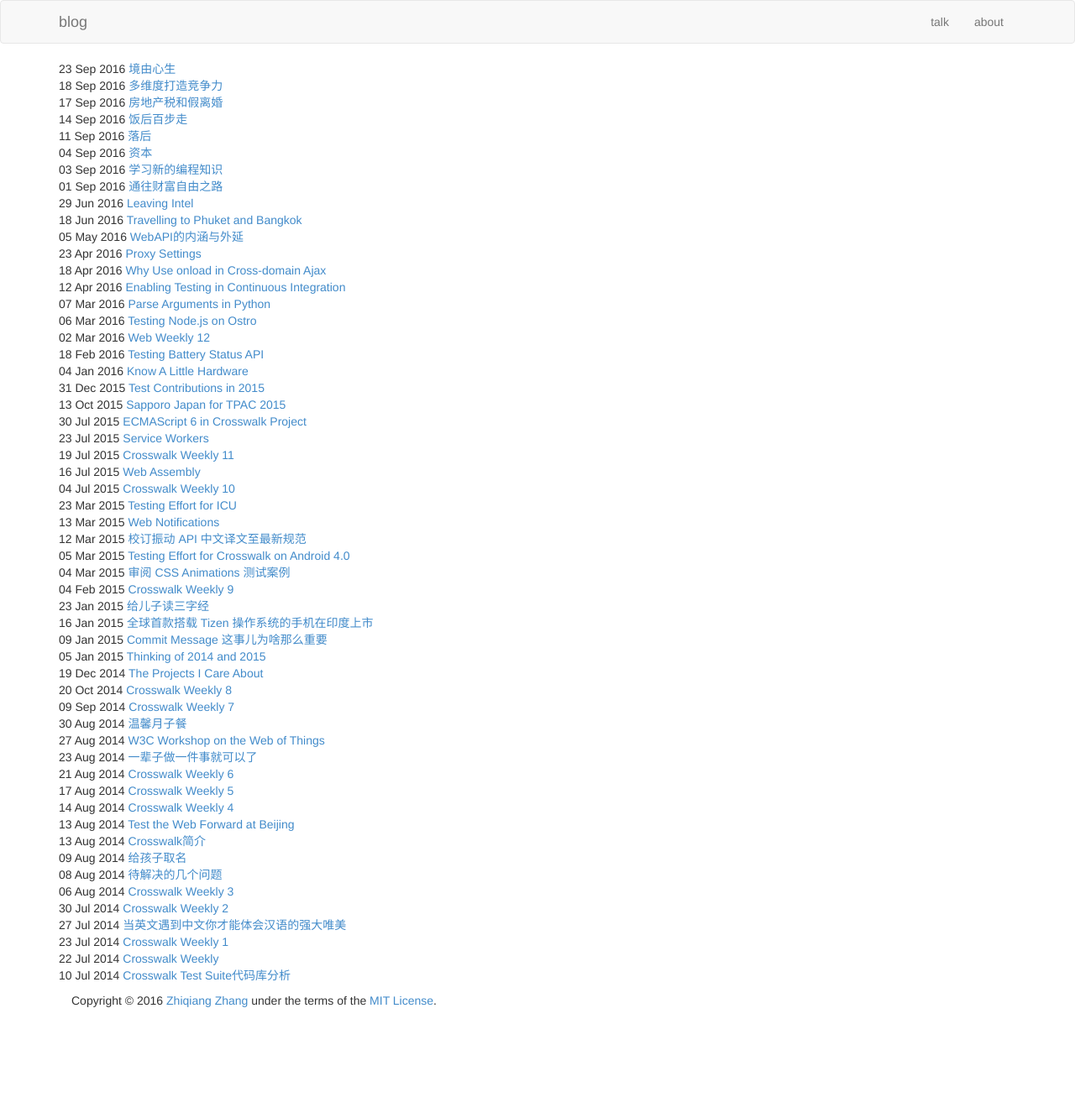
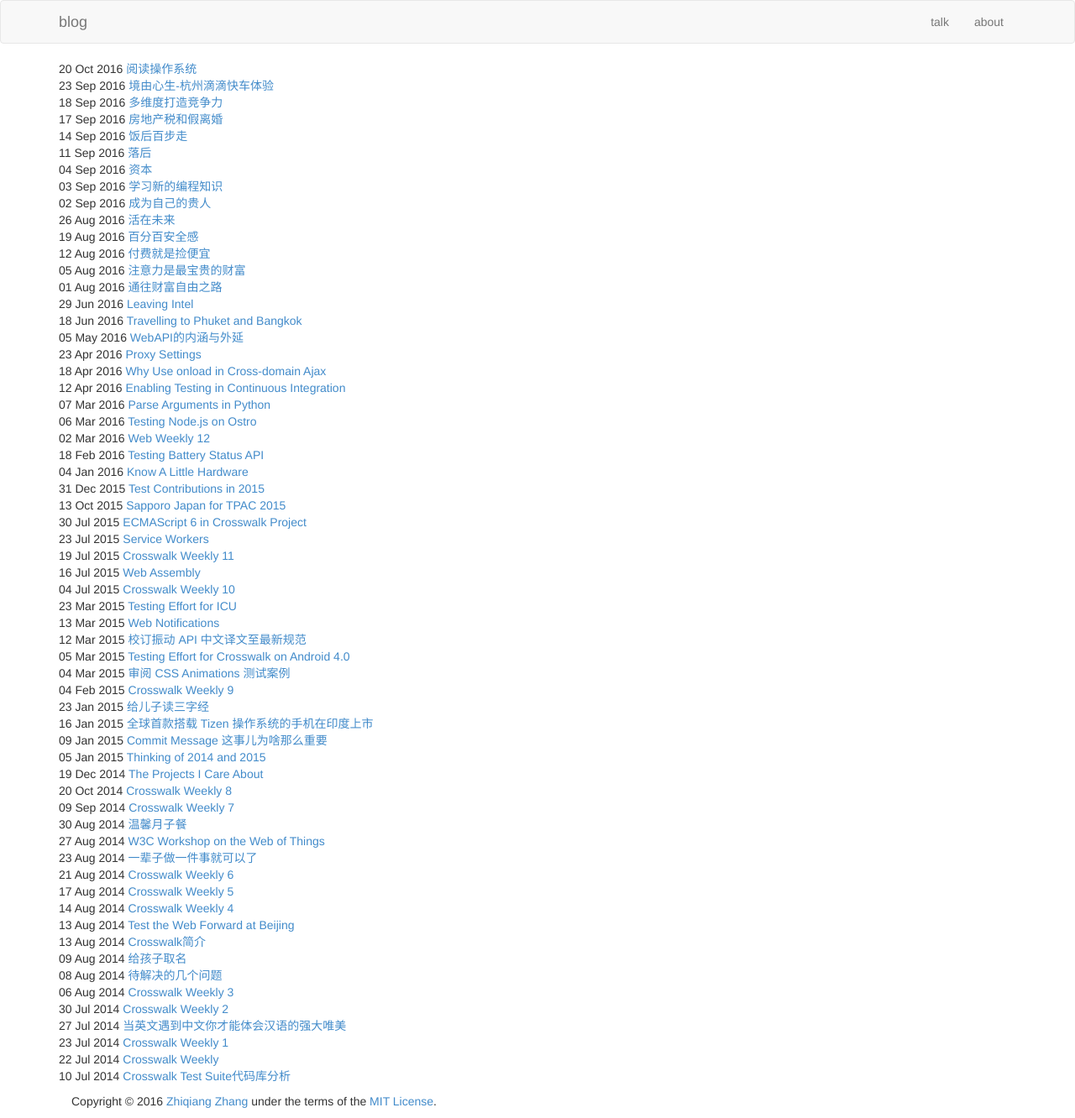
Before and after one commit to shuixin222/zqzhang.github.io, a Jekyll site: the page built from index.html, in a window 1280 px wide. Shown: the whole page at 84% size. Built offline with Jekyll 4.4.1, drawn with Linux system fonts in a browser that asks for light colours; before the commit the page ends 1212 px from its top, so only the background shows below that; some of the changed lines change nothing that is shown.

Commit message:
Reconstruct the articles

```diff
--- /dev/null
+++ b/_posts/2016-08-01-my-road-to-financial-freedom.md
@@ -0,0 +1,67 @@
+---
+layout: post
+type: post
+title: 通往财富自由之路
+---
+
+
+## 背景介绍
+
+实际上本文写于2016年9月1日。
+
+8月1日，经过几天内心激烈斗争，终于下定决心付费订阅《通往财富自由之路》，追随李笑
+来老师更新观念、升级认知体系、发现财富机会。这也是我第一次在网上付费阅读。阅读了
+7月27日首篇文章以来的几篇，顿时觉得199元的付费已然收回成本；也决定今年不再订阅别
+的报刊杂志，专心阅读此系列并认真思考、总结，而后践行。这里，将记录我的回复、思考
+和感悟，以及践行后的体会。
+
+同时，8月1日也是周一，李笑来老师这个专栏开始按照每周讲清楚一个概念的节奏，推出
+第一篇文章。把本文的发表日期改到这一天，以表对老师的敬意。
+
+本文将简要回顾之前的文章和观念。此后每周一篇，记录每天的思考和变化。
+
+## 财富自由
+
+### 一个字理解错了耽误好几年，一句话没弄明白错过一辈子
+
+扪心自问，我真的理解财富自由吗？
+
+还真没有，且看这两个英文：
+
+* freedom of wealth: 其着眼点是珠光宝气的财富或曰财产；在阅读此系列一个月之后的
+  今天，仍用了这个词，罪过哦。
+* financial freedom: 其着眼点是自由，哪里的自由？怎么自由法？老师在其文章中，
+  明明白白地写出了这个词，但却视而不见，想不起来了。
+
+再看老师给出的定义：
+
+> 所谓的个人财富自由，指的是某个人再也不用为了满足生活必需而出售自己的时间了。
+
+再进一步，如何提高自己的时间单价？
+
+> * 打工的人会首先想到要提高自己的时薪。
+> * 少部分人想办法把原来一份的时间，卖出更多份。
+
+财富自由是终点吗？
+
+### 钱这东西，赚得多与少、快与慢，取决于你的思考质量和系统效率
+
+付费订阅专栏时，已经有近3万人订阅了，到今日5万多人了。在我看来，已经很了不起了。
+也掰手指头算了下，老师靠这个专栏，已经赚到1000万了；一年后再出版书，再赚千万元，
+也是很容易的。再看看苦逼的自己，难道不应该思考吗？提高时薪还是想办法卖出更多份？
+
+写到这里，还是发现自己没有好好地一字不漏地阅读。老师清清楚楚地在第一篇文章写道：
+
+> 这个频道产生的所有税后收入，我希望也能放到一个奖学金中，用于鼓励大学生学习
+  编程知识（新生大学正在筹备软件学院）。
+
+没钱真的是种病，得治。没钱的我，却在那里瞎掰扯，替亿万富翁算收入。
+
+## 三条铁律
+
+
+
+## 参考资料
+
+* [《<通往财富自由之路>评论集》](https://caifu.xinshengdaxue.com/)
+* [My Road to Financial Freedom](http://myroadtofinancialfreedom.com/)
--- /dev/null
+++ b/_posts/2016-08-05-concentration.md
@@ -0,0 +1,8 @@
+---
+layout: post
+type: post
+title: 注意力是最宝贵的财富
+---
+
+
+## 注意力 - 最宝贵的财富
--- /dev/null
+++ b/_posts/2016-08-12-pay-the-bill.md
@@ -0,0 +1,8 @@
+---
+layout: post
+type: post
+title: 付费就是捡便宜
+---
+
+
+##
--- /dev/null
+++ b/_posts/2016-08-19-full-sense-of-security.md
@@ -0,0 +1,8 @@
+---
+layout: post
+type: post
+title: 百分百安全感
+---
+
+
+## 枷锁 - 百分百安全感
--- /dev/null
+++ b/_posts/2016-08-26-living-in-the-future.md
@@ -0,0 +1,8 @@
+---
+layout: post
+type: post
+title: 活在未来
+---
+
+
+## 活在未来 - 生活的根基
--- a/_posts/2016-09-01-my-road-to-financial-freedom.md
+++ b/_posts/2016-09-02-helpful-person.md
@@ -1,66 +1,9 @@
 ---
 layout: post
 type: post
-title: 通往财富自由之路
+title: 成为自己的贵人
 ---
 
-
-## 背景介绍
-
-8月1日，经过几天内心激烈斗争，终于下定决心付费订阅《通往财富自由之路》，追随李笑
-来老师更新观念、升级认知体系、发现财富机会。这也是我第一次在网上付费阅读。阅读了
-7月27日首篇文章以来的几篇，顿时觉得199元的付费已然收回成本；也决定今年不再订阅别
-的报刊杂志，专心阅读此系列并认真思考、总结，而后践行。这里，将记录我的回复、思考
-和感悟，以及践行后的体会。
-
-本文将简要回顾之前的文章和观念。此后每周一篇，记录每天的思考和变化。
-
-## 财富自由
-
-### 一个字理解错了耽误好几年，一句话没弄明白错过一辈子
-
-扪心自问，我真的理解财富自由吗？
-
-还真没有，且看这两个英文：
-
-* freedom of wealth: 其着眼点是珠光宝气的财富或曰财产；在阅读此系列一个月之后的
-  今天，仍用了这个词，罪过哦。
-* financial freedom: 其着眼点是自由，哪里的自由？怎么自由法？老师在其文章中，
-  明明白白地写出了这个词，但却视而不见，想不起来了。
-
-再看老师给出的定义：
-
-> 所谓的个人财富自由，指的是某个人再也不用为了满足生活必需而出售自己的时间了。
-
-再进一步，如何提高自己的时间单价？
-
-> * 打工的人会首先想到要提高自己的时薪。
-> * 少部分人想办法把原来一份的时间，卖出更多份。
-
-财富自由是终点吗？
-
-### 钱这东西，赚得多与少、快与慢，取决于你的思考质量和系统效率
-
-付费订阅专栏时，已经有近3万人订阅了，到今日5万多人了。在我看来，已经很了不起了。
-也掰手指头算了下，老师靠这个专栏，已经赚到1000万了；一年后再出版书，再赚千万元，
-也是很容易的。再看看苦逼的自己，难道不应该思考吗？提高时薪还是想办法卖出更多份？
-
-写到这里，还是发现自己没有好好地一字不漏地阅读。老师清清楚楚地在第一篇文章写道：
-
-> 这个频道产生的所有税后收入，我希望也能放到一个奖学金中，用于鼓励大学生学习
-  编程知识（新生大学正在筹备软件学院）。
-
-没钱真的是种病，得治。没钱的我，却在那里瞎掰扯，替亿万富翁算收入。
-
-## 三条铁律
-
-## 注意力 - 最宝贵的财富
-
-## 付费 - 就是捡便宜
-
-## 枷锁 - 百分百安全感
-
-## 活在未来 - 生活的根基
 
 ## 贵人 - 成为自己的贵人
 
@@ -120,8 +63,3 @@ title: 通往财富自由之路
 ### 有一个贵人，你是无论如何也要想办法遇到的
 
 ### 千万别打着“求助”的旗号，占别人的便宜
-
-## 参考资料
-
-* [《<通往财富自由之路>评论集》](https://caifu.xinshengdaxue.com/)
-* [My Road to Financial Freedom](http://myroadtofinancialfreedom.com/)
--- a/_posts/2016-09-23-thinking-on-express-car.md
+++ b/_posts/2016-09-23-thinking-on-express-car.md
@@ -1,7 +1,7 @@
 ---
 layout: post
 type: post
-title: 境由心生
+title: 境由心生-杭州滴滴快车体验
 ---
 
 
```
Also changed, not shown: _posts/2016-10-20-reading-system.md (renamed from _posts/ 2016-10-21-reading-system.md).
